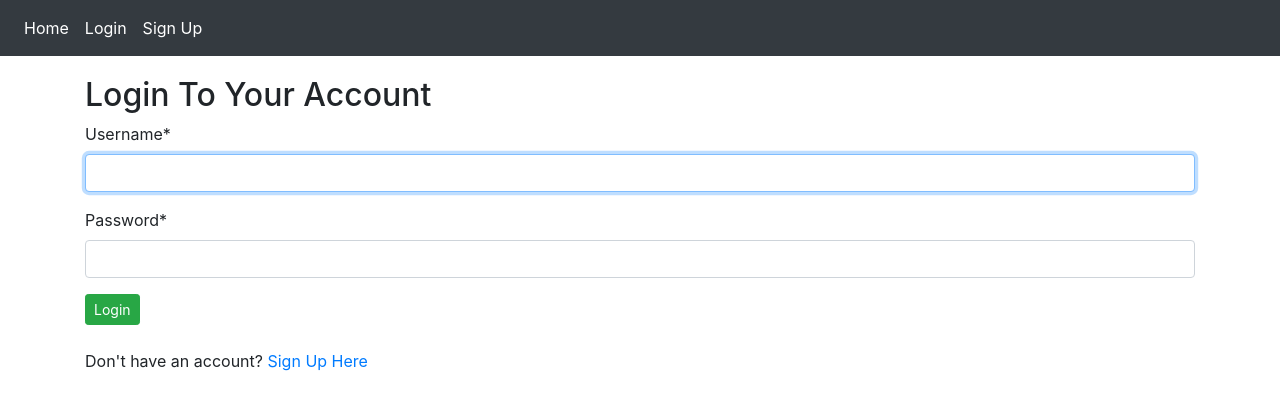
After one commit to amayordomo/DjangoBlog, a Django app: page /account/login in a window 1280 px wide. The commit adds this page. Shown: the top 410 px of the page. Run offline with Django 5.2, Linux system fonts and the light colour scheme; some libraries are stand-ins or nearby versions.

Commit message:
Login page

```diff
--- a/App_Login/urls.py
+++ b/App_Login/urls.py
@@ -4,5 +4,6 @@ from . import views
 app_name = 'App_Login'
 
 urlpatterns = [
-    path('signup', views.signup, name='signup')
+    path('signup', views.signup, name='signup'),
+    path('login', views.login, name='login')
 ]
--- a/App_Login/views.py
+++ b/App_Login/views.py
@@ -1,5 +1,9 @@
 from django.shortcuts import render
 from . forms import CustomUserCreationForm
+from django.contrib.auth.forms import AuthenticationForm
+from django.contrib.auth import login, authenticate, logout
+from django.shortcuts import HttpResponseRedirect
+from django.urls import reverse
 
 # Create your views here.
 def signup(request):
@@ -14,3 +18,20 @@ def signup(request):
 
     context = {'form' : form, 'registered' : registered}
     return render(request, 'App_Login/signup.html', context)
+
+
+def login(request):
+    form = AuthenticationForm()
+    context = {'form' : form}
+
+    if request.method == 'POST':
+        form = AuthenticationForm(data=request.POST)
+        if form.is_valid():
+            username = form.cleaned_data.get('username')
+            password = form.cleaned_data.get('password')
+            user = authenticate(username=username, password=password)
+            if username is not None:
+                login(request, user)
+                return HttpResponseRedirect(reverse('index'))
+
+    return render(request, 'App_Login/login.html', context)
--- /dev/null
+++ b/templates/App_Login/login.html
@@ -0,0 +1,17 @@
+{% extends 'base.html' %}
+{% load crispy_forms_tags %}
+
+{% block title %} Login {% endblock %}
+
+{% block body_block %}
+    <h2>Login To Your Account</h2>
+
+    <form method="POST">
+        {{ form |crispy }}
+        {% csrf_token %}
+        <button type="submit" class="btn btn-success btn-sm">Login</button>
+    </form>
+    <br>
+    <p>Don't have an account? <a href="{% url 'App_Login:signup' %}">Sign Up Here</a></p>
+
+{% endblock %}
--- a/templates/App_Login/signup.html
+++ b/templates/App_Login/signup.html
@@ -18,7 +18,7 @@
             <button type="submit" class="btn btn-success btn-sm">Create Account</button>
         </form>
         <br>
-        <p>Already have an account? <a href="#">Login Here</a></p>
+        <p>Already have an account? <a href="{% url 'App_Login:login' %}">Login Here</a></p>
     {% endif %}
 
 {% endblock %}
--- a/templates/base.html
+++ b/templates/base.html
@@ -21,8 +21,11 @@
                 <a class="nav-link" href="{% url 'index' %}">Home</a>
             </li>
             <li class="nav-item active">
+              <a class="nav-link" href="{% url 'App_Login:login' %}">Login</a>
+            </li>
+            <li class="nav-item active">
               <a class="nav-link" href="{% url 'App_Login:signup' %}">Sign Up</a>
-          </li>
+            </li>
         </ul>
     </nav>
 
```
